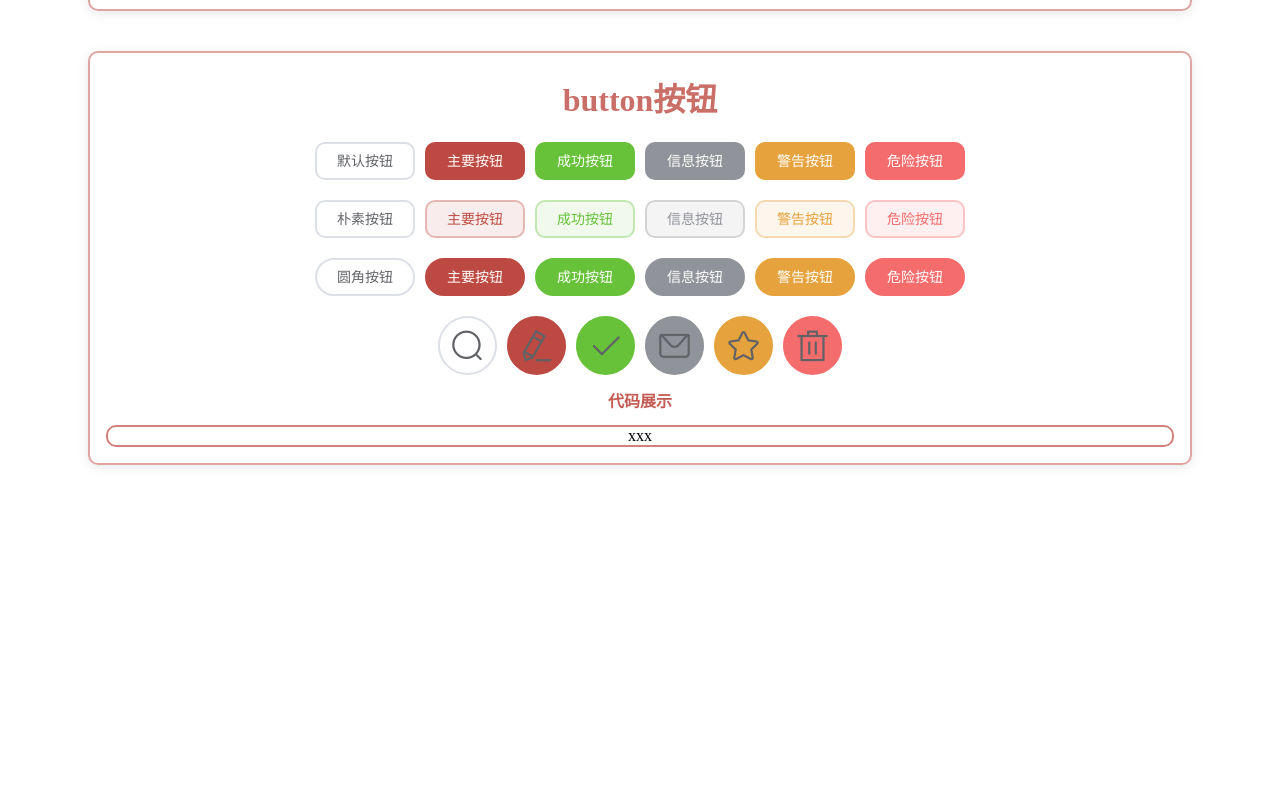
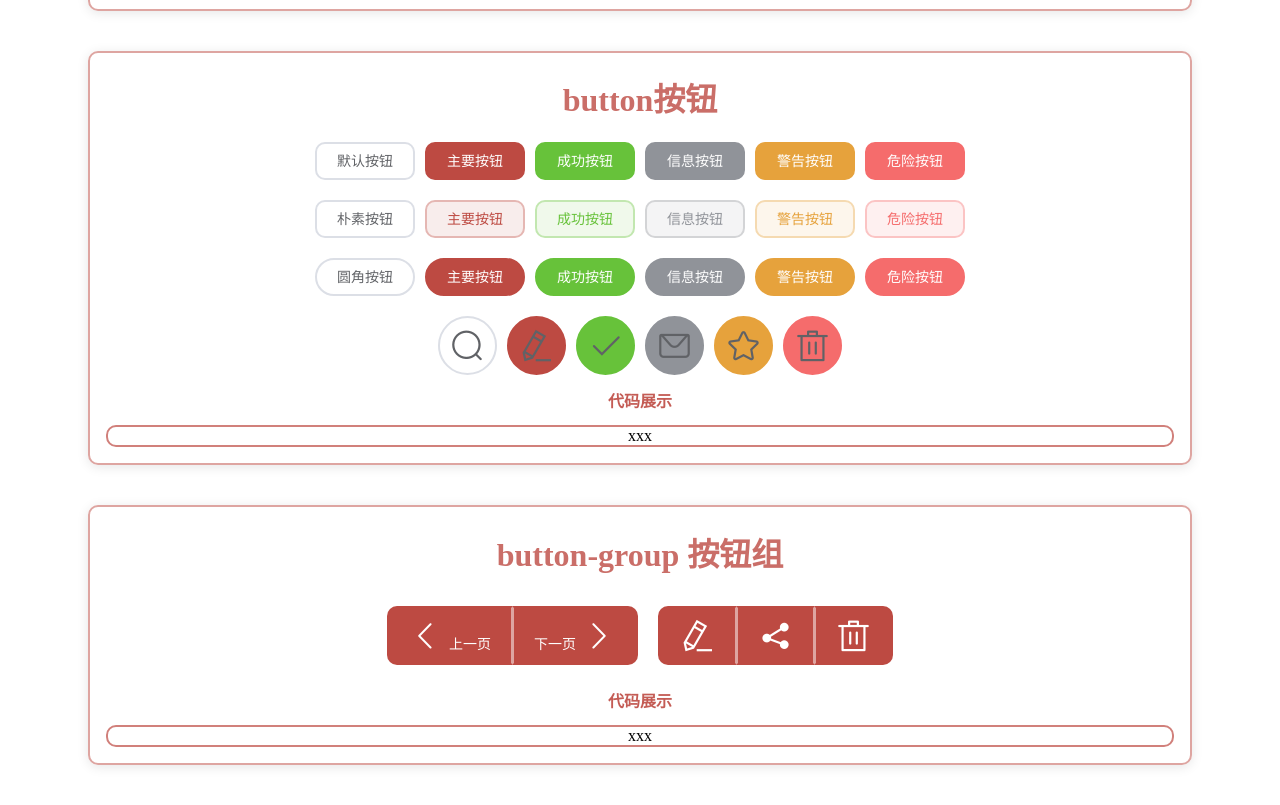
Before and after one commit to JXFFJXIN/VUE-ElementUI, a Vue app in the folder my-element/: page / in a window 1280 px wide. Shown: the part 5238-6043 px from the top of the page. Before the commit the page ends 5743 px from the top, so only its background shows below. Built offline with nearby package versions, Linux system fonts and the light colour scheme.

Commit message:
button-group

```diff
--- a/my-element/src/App.vue
+++ b/my-element/src/App.vue
@@ -367,5 +367,23 @@
       <h2>代码展示</h2>
       <dd>xxx</dd>
     </dl>
+    <dl>
+      <h1>button-group 按钮组</h1>
+      <dt>
+        <el-button-group>
+          <el-button type="primary" icon="el-icon-arrow-left">上一页</el-button>
+          <el-button type="primary">
+            下一页<i class="el-icon-arrow-right el-icon--right"></i>
+          </el-button>
+        </el-button-group>
+        <el-button-group>
+          <el-button type="primary" icon="el-icon-edit"></el-button>
+          <el-button type="primary" icon="el-icon-share"></el-button>
+          <el-button type="primary" icon="el-icon-delete"></el-button>
+        </el-button-group>
+      </dt>
+      <h2>代码展示</h2>
+      <dd>xxx</dd>
+    </dl>
   </div>
 </template>
--- a/my-element/src/assets/common/base.scss
+++ b/my-element/src/assets/common/base.scss
@@ -162,3 +162,10 @@ dd {
     }
   }
 }
+
+.el-button-group {
+  margin:10px;
+  i{
+    color:#fff;
+  }
+}
--- /dev/null
+++ b/my-element/src/assets/theme-chalk/buttonGroup.scss
@@ -0,0 +1,55 @@
+@import "./mixins/mixins";
+@import "./mixins/var";
+
+@include b(button-group) {
+  display: inline-block;
+
+  .el-button {
+    margin-left: 0;
+
+    // border-radius
+    &:first-child {
+      border-top-right-radius: 0;
+      border-bottom-right-radius: 0;
+    }
+
+    &:last-child {
+      border-top-left-radius: 0;
+      border-bottom-left-radius: 0;
+    }
+
+    &:not(:first-child):not(:last-child) {
+      border-radius: 0;
+    }
+
+    &:first-child:last-child {
+      border-radius: $--button-border-radius;
+
+      &.is-round {
+        border-radius: 20px;
+      }
+
+      &.is-circle {
+        border-radius: 50%;
+      }
+    }
+
+    // border
+    &:first-child {
+      border-right-color: rgba($--color-white, .5);
+    }
+
+    &:last-child {
+      border-left-color: rgba($--color-white, .5);
+    }
+
+    &:not(:first-child):not(:last-child) {
+      border-right-color: rgba($--color-white, .5);
+      border-left-color: rgba($--color-white, .5);
+    }
+
+    &:not(:last-child) {
+      margin-right: -1px;
+    }
+  }
+}
--- a/my-element/src/assets/theme-chalk/index.scss
+++ b/my-element/src/assets/theme-chalk/index.scss
@@ -8,3 +8,4 @@
 @import '../common/base';
 @import './icon';
 @import './button';
+@import './buttonGroup';
--- /dev/null
+++ b/my-element/src/components/element/buttonGroup/index.js
@@ -0,0 +1,5 @@
+import ButtonGroup from './src/buttonGroup';
+
+ButtonGroup.install = (Vue) => Vue.component(ButtonGroup.name, ButtonGroup);
+
+export default ButtonGroup;
--- /dev/null
+++ b/my-element/src/components/element/buttonGroup/src/buttonGroup.js
@@ -0,0 +1,17 @@
+export default {
+  name: 'ElButtonGroup',
+  props: {
+    tag: {
+      type: String,
+      default: 'div',
+    },
+  },
+  render(h) {
+    return h(
+      this.tag, {
+        class: 'el-button-group',
+      },
+      this.$slots.default,
+    );
+  },
+};
--- a/my-element/src/components/element/index.js
+++ b/my-element/src/components/element/index.js
@@ -8,6 +8,7 @@ import Footer from './footer';
 import Aside from './aside';
 import Icon from './icon';
 import Button from './button';
+import ButtonGroup from './buttonGroup';
 // 收纳组件
 const components = [
   Row,
@@ -19,6 +20,7 @@ const components = [
   Aside,
   Icon,
   Button,
+  ButtonGroup,
 ];
 // 注册组件
 const install = (Vue) => {
@@ -38,6 +40,7 @@ export default {
   Aside,
   Icon,
   Button,
+  ButtonGroup,
 };
 // 为了配合库的常规使用2基础导出Row和Col组件
 export {
@@ -51,4 +54,5 @@ export {
   Aside,
   Icon,
   Button,
+  ButtonGroup,
 };
```
